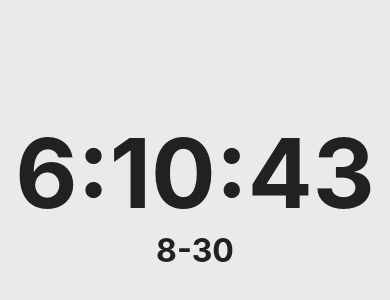
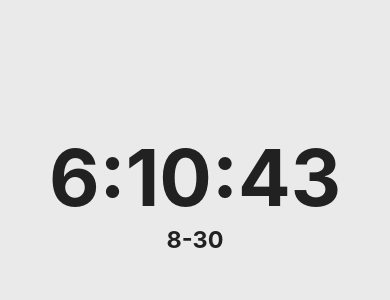
Before and after one commit to mlmar/Todoto, a React (Create React App) app: page / in a window 390 px wide. Shown: the part 230-530 px from the top of the page. Built offline with nearby package versions, Linux system fonts and the light colour scheme.

Commit message:
mobile sign in font-size scale with screen width

```diff
--- a/src/App.js
+++ b/src/App.js
@@ -166,11 +166,6 @@ class App extends React.Component {
    /********************** END SERVICE CALLS **********************/
 
   componentDidMount() {
-    var iOS = !!navigator.platform && /i(Phone|Pad|Pod)/.test(navigator.platform);
-    if (iOS) {
-        document.querySelector('link[rel="manifest"]').setAttribute("rel", "no-on-ios");
-    }
-
     this.authListener();
 
     // only request notification access if not mobile
--- a/src/css/mobile.css
+++ b/src/css/mobile.css
@@ -85,10 +85,10 @@
   }
 
   .label-main {
-    font-size: 6rem;
+    font-size: 20vw;
   }
 
   .label-submain {
-    font-size: 2rem;
+    font-size: 6vw;
   }
 }
```
